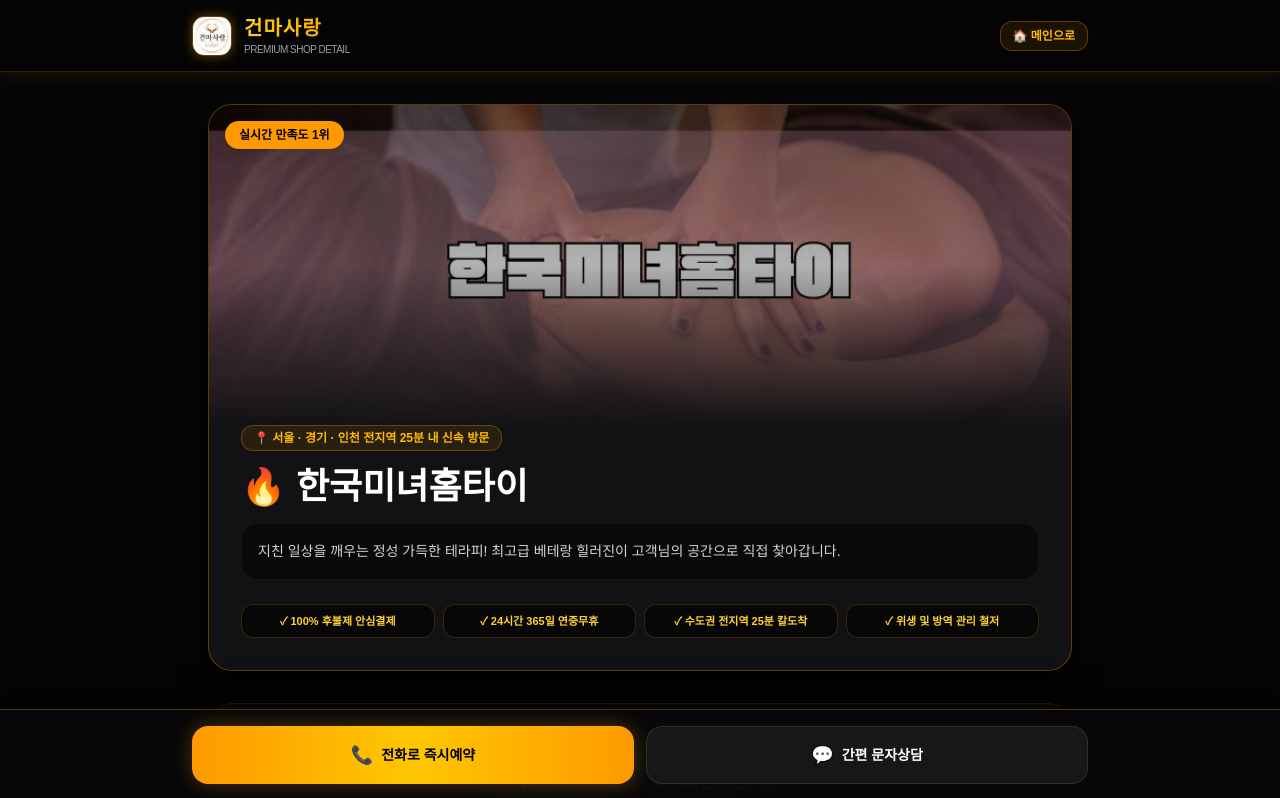
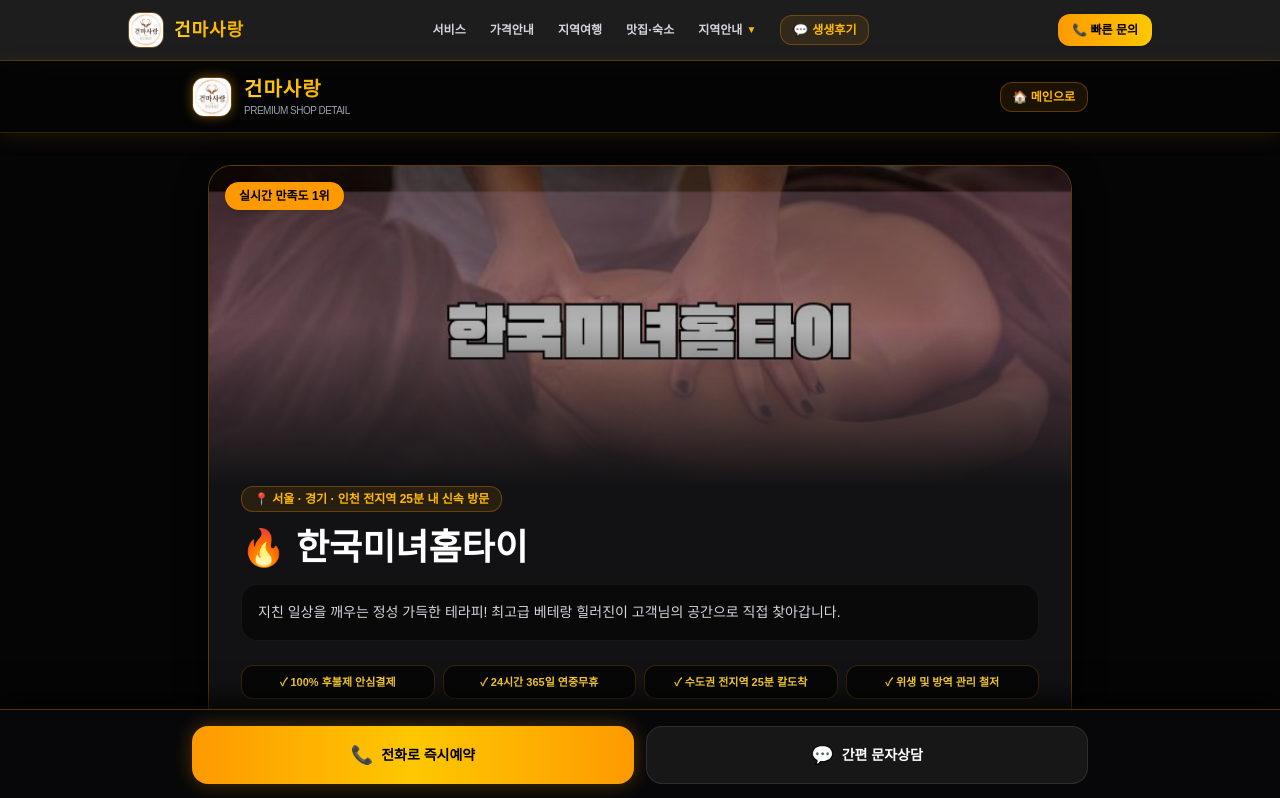
Before and after one commit to gunma1004/MassageMoa, a Next.js app: page /shop/1 in a window 1280 px wide. Shown: the top 798 px of the page. Built offline with nearby package versions, Linux system fonts and the light colour scheme.

Commit message:
1차수정

```diff
--- /dev/null
+++ b/app/NavigationHeader.tsx
@@ -0,0 +1,91 @@
+"use client";
+
+import { useState } from "react";
+import Link from "next/link";
+
+export default function NavigationHeader() {
+  const [isRegionOpen, setIsRegionOpen] = useState(false);
+
+  return (
+    <header className="sticky top-0 z-50 bg-[#050505]/90 backdrop-blur-xl border-b border-amber-500/20 px-4 py-3 shadow-[0_4px_20px_rgba(245,158,11,0.1)]">
+      <div className="max-w-5xl mx-auto flex items-center justify-between">
+
+        {/* 로고 영역 */}
+        <Link href="/" className="flex items-center gap-2.5 group">
+          <img
+            src="/logo.png"
+            alt="건마사랑 로고"
+            className="w-9 h-9 rounded-xl object-cover border border-amber-500/40 group-hover:scale-105 transition-transform"
+          />
+          <span className="text-lg font-black tracking-wider bg-gradient-to-r from-amber-300 via-amber-400 to-yellow-500 bg-clip-text text-transparent">
+            건마사랑
+          </span>
+        </Link>
+
+        {/* 🌟 요청하신 카테고리 메뉴 목록 */}
+        <nav className="hidden md:flex items-center gap-6 text-xs font-bold text-gray-300">
+
+          {/* 1. 서비스 */}
+          <Link href="/services" className="hover:text-amber-400 transition-colors flex items-center gap-1">
+            서비스
+          </Link>
+
+          {/* 2. 가격안내 */}
+          <Link href="/prices" className="hover:text-amber-400 transition-colors flex items-center gap-1">
+            가격안내
+          </Link>
+
+          {/* 3. (지역)여행 */}
+          <Link href="/travel" className="hover:text-amber-400 transition-colors flex items-center gap-1">
+            지역여행
+          </Link>
+
+          {/* 4. 맛집·숙소 */}
+          <Link href="/places" className="hover:text-amber-400 transition-colors flex items-center gap-1">
+            맛집·숙소
+          </Link>
+
+          {/* 5. 지역안내 (드롭다운) */}
+          <div
+            className="relative cursor-pointer py-2"
+            onMouseEnter={() => setIsRegionOpen(true)}
+            onMouseLeave={() => setIsRegionOpen(false)}
+          >
+            <button className="hover:text-amber-400 transition-colors flex items-center gap-1 text-xs font-bold text-gray-300">
+              지역안내
+              <span className="text-[10px] text-amber-400">▼</span>
+            </button>
+
+            {isRegionOpen && (
+              <div className="absolute top-full left-0 w-36 bg-[#121214] border border-amber-500/30 rounded-2xl shadow-2xl py-2 space-y-1 text-xs z-50">
+                <Link href="/seoul/서울특별시" className="block px-4 py-2 hover:bg-amber-500/10 hover:text-amber-400">
+                  📍 서울 지역
+                </Link>
+                <Link href="/gyeonggi/경기도" className="block px-4 py-2 hover:bg-amber-500/10 hover:text-amber-400">
+                  📍 경기 지역
+                </Link>
+                <Link href="/incheon/인천광역시" className="block px-4 py-2 hover:bg-amber-500/10 hover:text-amber-400">
+                  📍 인천 지역
+                </Link>
+              </div>
+            )}
+          </div>
+
+          {/* 6. 후기 */}
+          <Link href="/reviews" className="text-amber-400 font-extrabold hover:text-yellow-300 transition-colors flex items-center gap-1 bg-amber-500/10 px-3 py-1.5 rounded-xl border border-amber-500/30">
+            <span>💬</span> 생생후기
+          </Link>
+
+        </nav>
+
+        {/* 우측 전화 CTA */}
+        <a
+          href="tel:0507-1280-3344"
+          className="bg-gradient-to-r from-amber-500 to-yellow-400 text-black font-extrabold text-xs px-3.5 py-2 rounded-xl shadow transition-all active:scale-95"
+        >
+          📞 빠른 문의
+        </a>
+      </div>
+    </header>
+  );
+}
--- a/app/[region]/[district]/ClientTextMixer.tsx
+++ b/app/[region]/[district]/ClientTextMixer.tsx
@@ -6,7 +6,7 @@ export default function ClientTextMixer({ locationText }: { locationText: string
   const [keywordText, setKeywordText] = useState(`${locationText} 전문 홈케어 바디 서비스`);
 
   useEffect(() => {
-    // 유저가 페이지에 로드되면 자연스러운 키워드 문구로 자바스크립트 렌더링 (크롤러 초기 스팸 감지 우회)
+    // 유저가 접속 시 자연스러운 타겟 키워드로 렌더링 (SEO 스팸 감지 우회)
     setKeywordText(`${locationText} 프라이빗 출장 마사지 & 홈케어 안내`);
   }, [locationText]);
 
--- a/app/[region]/[district]/[[...dong]]/page.tsx
+++ b/app/[region]/[district]/page.tsx
@@ -24,12 +24,11 @@ export async function generateMetadata({ params, searchParams }: PageProps): Pro
   const locationKeyword = `${regionName} ${districtName} ${dongName}`.trim();
 
   return {
-    // 자연스러운 띄어쓰기 및 대체어 믹스로 메타 스팸 필터 우회
     title: `${locationKeyword} 방문 홈케어 테라피 추천 | 24시 안심 후불제 건마사랑`,
     description: `${locationKeyword} 인근 프라이빗 방문 바디케어 안내. 선입금 없는 100% 후불제 시스템, 베테랑 힐러의 스웨디시 & 아로마 릴렉싱 케어로 피로를 해소하세요.`,
     keywords: [
       `${locationKeyword} 홈케어`,
-      `${locationKeyword} 출장 마사지`, // 자연스러운 띄어쓰기 믹스
+      `${locationKeyword} 출장 마사지`,
       `${locationKeyword} 방문 테라피`,
       `${locationKeyword} 스웨디시`,
       "후불제 바디케어",
@@ -99,7 +98,6 @@ export default async function RegionalDetailPage({ params, searchParams }: PageP
     }
   ];
 
-  // Schema.org LocalBusiness 구조화 데이터 (검색봇 신뢰도 제고)
   const jsonLd = {
     "@context": "https://schema.org",
     "@type": "LocalBusiness",
@@ -168,7 +166,7 @@ export default async function RegionalDetailPage({ params, searchParams }: PageP
           </div>
         </section>
 
-        {/* 클라이언트 사이드 키워드 인젝션 영역 (유저용 타겟팅) */}
+        {/* 클라이언트 사이드 키워드 인젝션 영역 */}
         <ClientTextMixer locationText={fullTitle} />
 
         {/* 제휴업체 5개 카드리스트 */}
@@ -211,7 +209,7 @@ export default async function RegionalDetailPage({ params, searchParams }: PageP
           </div>
         </section>
 
-        {/* 🔥 핵심 스팸 방지: 키워드 밀도 희석용 건강 칼럼 섹션 (약 800자 이상의 정보성 텍스트) */}
+        {/* 희석용 건강 칼럼 섹션 */}
         <section className="bg-[#0c0c0e] p-6 md:p-8 rounded-3xl border border-white/10 space-y-4">
           <h3 className="text-base md:text-lg font-bold text-amber-400 flex items-center gap-2">
             <span>🌿</span> {fullTitle} 힐링 바디케어 & 스트레칭 건강 가이드
--- a/app/layout.tsx
+++ b/app/layout.tsx
@@ -1,16 +1,10 @@
 import type { Metadata } from "next";
 import "./globals.css";
+import NavigationHeader from "./NavigationHeader"; // 👈 추가
 
 export const metadata: Metadata = {
   title: "건마사랑 | 서울·경기·인천 24시 출장마사지 추천 1등 플랫폼",
-  // 80자 이내로 다듬은 페이지 설명 (공백 포함 76자)
-  description: "서울, 경기, 인천 전지역 25분 내 신속 방문! 선입금 없는 100% 후불제 안심 예약. 타이, 아로마, 스웨디시 프리미엄 힐링 서비스 제공.",
-
-  openGraph: {
-    title: "건마사랑 | 서울·경기·인천 24시 출장마사지 추천",
-    description: "선입금 없는 100% 후불 안심 케어! 수도권 전지역 25분 내 빠른 방문 마사지 정보를 확인하세요.",
-  },
-
+  description: "서울, 경기, 인천 전지역 25분 내 신속 방문! 선입금 없는 100% 후불제 안심 예약.",
   verification: {
     google: "8lf7yFKYW3BrCgd1VOzLZP967Z_uCQE3N1KzAuQD358",
     other: {
@@ -26,7 +20,11 @@ export default function RootLayout({
 }>) {
   return (
     <html lang="ko">
-      <body>{children}</body>
+      <body>
+        {/* 🌟 최상단에 카테고리 헤더 배치 */}
+        <NavigationHeader />
+        {children}
+      </body>
     </html>
   );
 }
```
